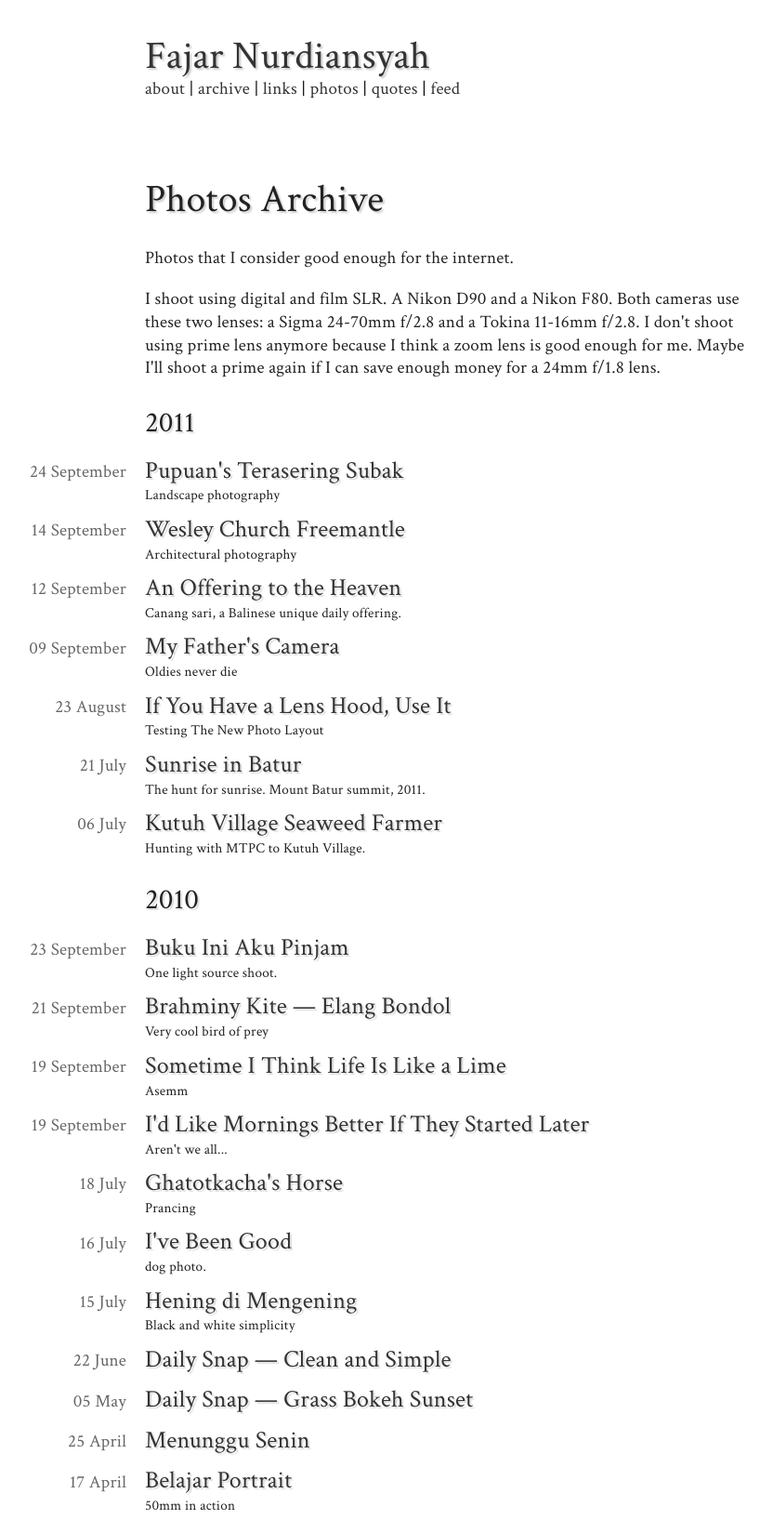
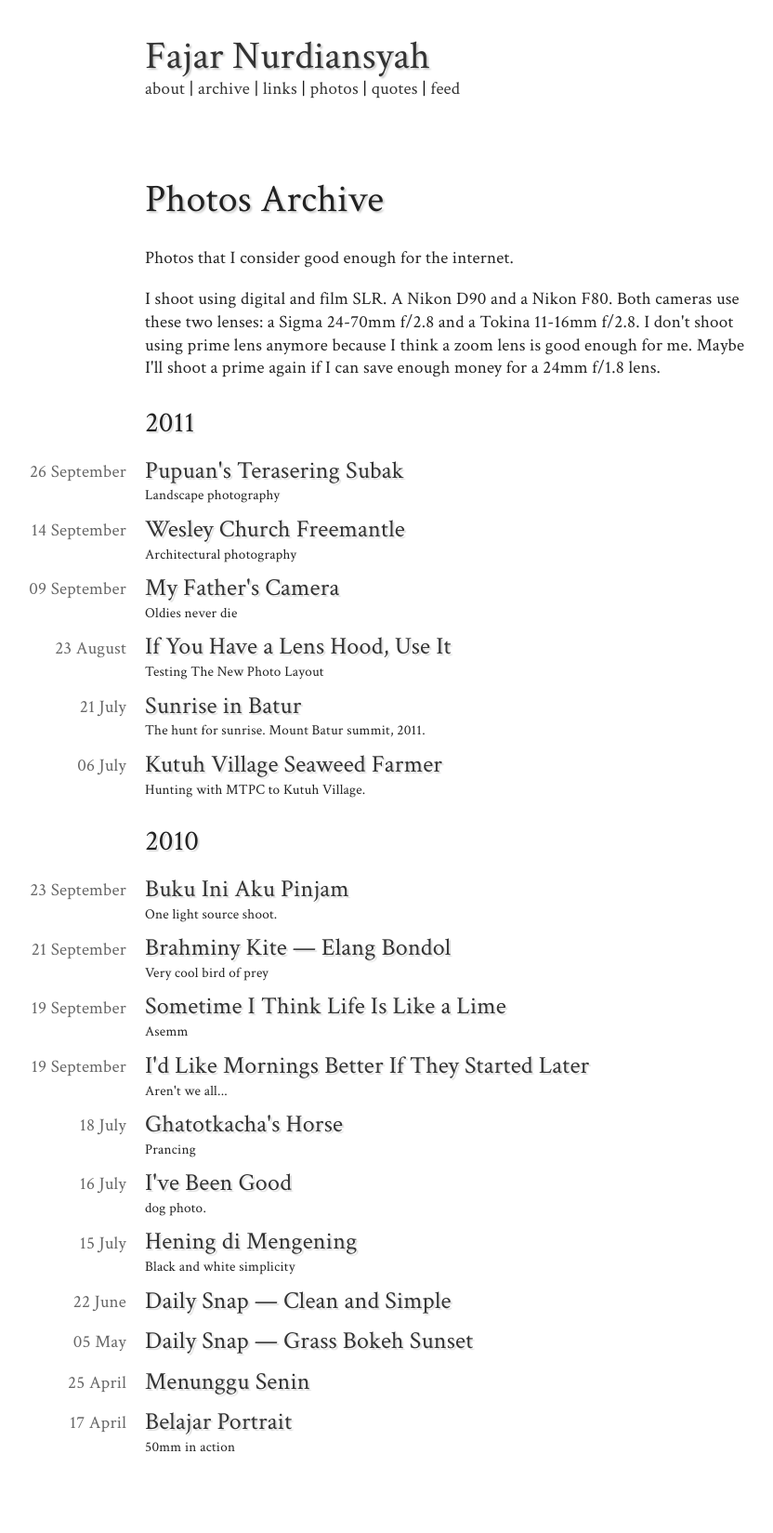
Before and after one commit to fajarnurdiansyah/fajarnurdiansyah.github.com, a Jekyll site: the page built from photos/index.html, in a window 1280 px wide. Shown: the whole page at 93% size, without its empty margins (158-990 px from the left). Built offline with Jekyll 4.4.1, drawn with Linux system fonts in a browser that asks for light colours; Markdown is read by kramdown in place of the engine named in the settings; after the commit the page ends 1586 px from its top, so only the background shows below that.

Commit message:
reorder the new posts date.
hide canang sari post. set it unpublished. it's not quite ready yet.

```diff
--- a/photos/_posts/2011-09-24-pupuan-terasering-subak.md
+++ b/photos/_posts/2011-09-26-pupuan-terasering-subak.md
@@ -2,7 +2,7 @@
 layout: photo
 title: "Pupuan's Terasering Subak"
 intro: Landscape photography
-date: 2011-09-24 18:31:00
+date: 2011-09-26 19:56:00
 ---
 
 ![Pupuan Paddy Field](/images/DSC_7947-Edit.jpg)
--- a/photos/_posts/2011-09-12-an-offering-to-the-heaven.md
+++ b/photos/_posts/2011-09-28-an-offering-to-the-heaven.md
@@ -2,7 +2,8 @@
 layout: photo
 title: "An Offering to the Heaven"
 intro: Canang sari, a Balinese unique daily offering.
-date: 2011-09-12 18:43:00
+date: 2011-09-28 18:43:00
+published: false
 ---
 
 ![canang](/images/58570011.jpg "A gift to heaven")
```
